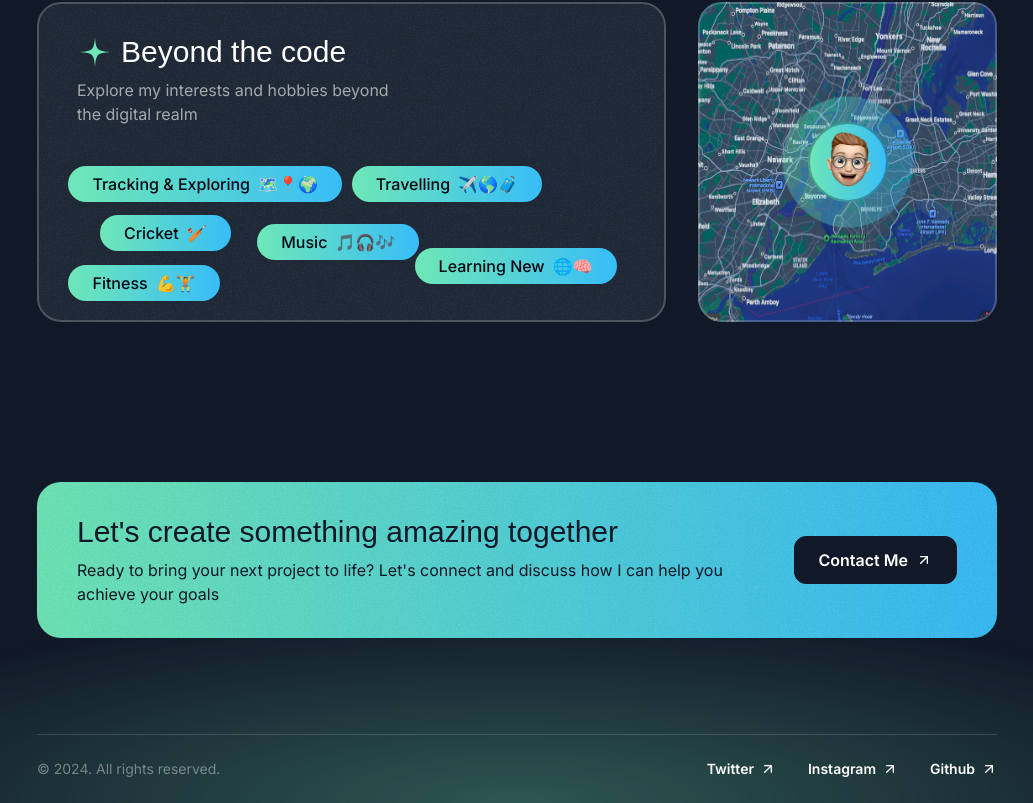
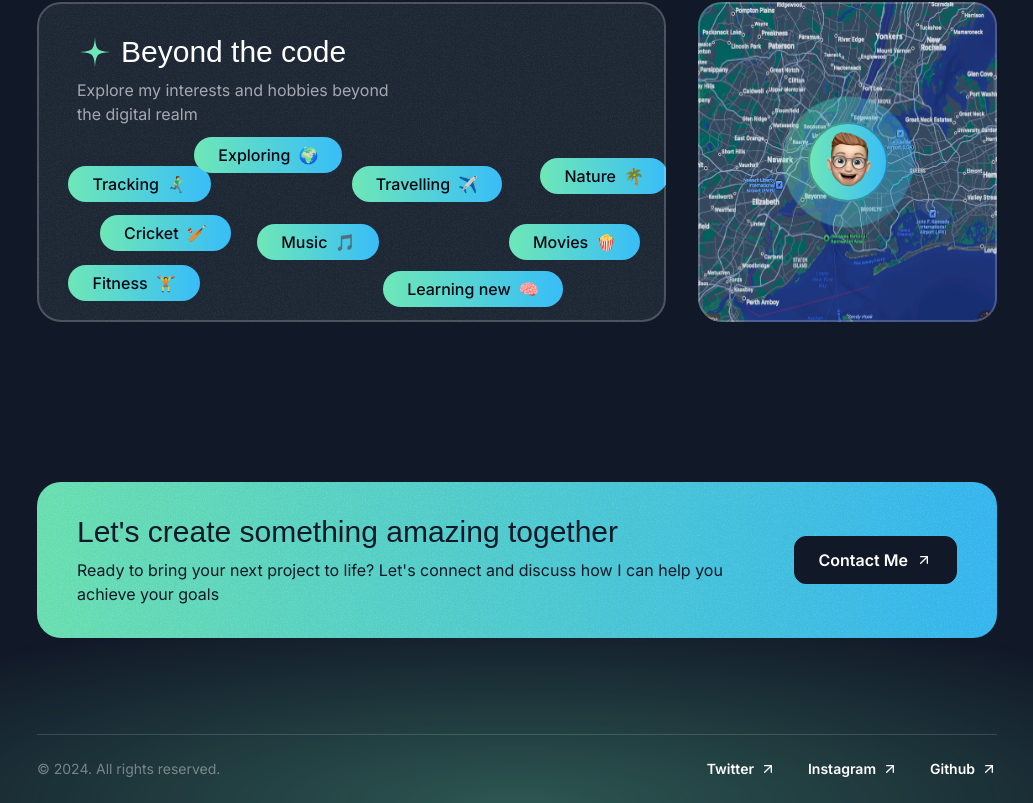
Before and after one commit to kirankattii/Animated-Portfolio-using-tailwind, a Next.js app: page / in a window 1280 px wide. Shown: the part 3994-4797 px from the top of the page, without its empty margins (123-1156 px from the left). Built offline with nearby package versions, Linux system fonts and the light colour scheme; a web font is replaced by a local one.

Commit message:
updated april-13

```diff
--- a/src/sections/About.tsx
+++ b/src/sections/About.tsx
@@ -46,40 +46,58 @@ const toolboxItems = [
 
 const hobbies = [
 	{
-		title: "Tracking & Exploring",
-		emoji: "🗺️📍🌍",
+		title: "Tracking",
+		emoji: "🏃‍♂️‍➡️",
 		left: "5%",
 		top: "5%",
 	},
 	{
+		title: "Exploring",
+		emoji: "🌍",
+		left: "25%",
+		top: "-13%",
+	},
+	{
 		title: "Travelling",
-		emoji: "✈️🌎🧳",
+		emoji: "✈️",
 		left: "50%",
 		top: "5%",
 	},
 	{
 		title: "Music ",
-		emoji: "🎵🎧🎶",
+		emoji: "🎵",
 		left: "35%",
 		top: "40%",
 	},
 	{
-		title: "Cricket ",
+		title: "Cricket",
 		emoji: "🏏 ",
 		left: "10%",
 		top: "35%",
 	},
+	{
+		title: "Movies",
+		emoji: "🍿",
+		left: "75%",
+		top: "40%",
+	},
+	{
+		title: "Nature",
+		emoji: "🌴",
+		left: "80%",
+		top: "0%",
+	},
 
 	{
-		title: "Learning New",
-		emoji: "🌐🧠",
-		left: "60%",
-		top: "55%",
+		title: "Learning new",
+		emoji: "🧠",
+		left: "55%",
+		top: "69%",
 	},
 
 	{
 		title: "Fitness",
-		emoji: "💪🏋️",
+		emoji: "🏋️",
 		left: "5%",
 		top: "65%",
 	},
```
